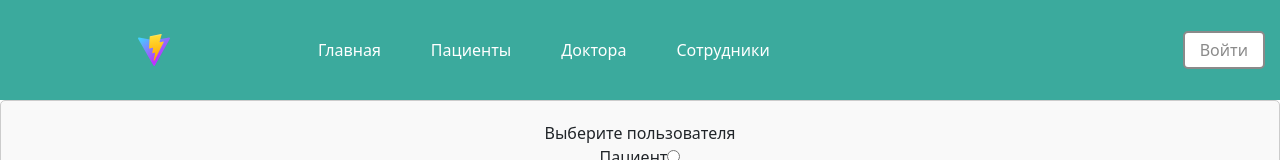
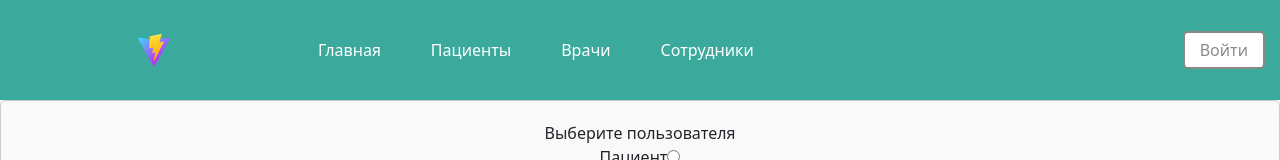
Before and after one commit to KirichenkoND/Budgerigar-1, a React (Vite) app in the folder frontend/: page /editor in a window 1280 px wide. Shown: the top 160 px of the page. Built offline with nearby package versions, Linux system fonts and the light colour scheme.

Commit message:
Change "Доктор" to "Врач"

```diff
--- a/frontend/src/components/Header/Header.tsx
+++ b/frontend/src/components/Header/Header.tsx
@@ -15,7 +15,7 @@ const HeaderLinks = [
     path: "/patients",
   },
   {
-    text: "Доктора",
+    text: "Врачи",
     path: "/doctors",
   },
   {
```
